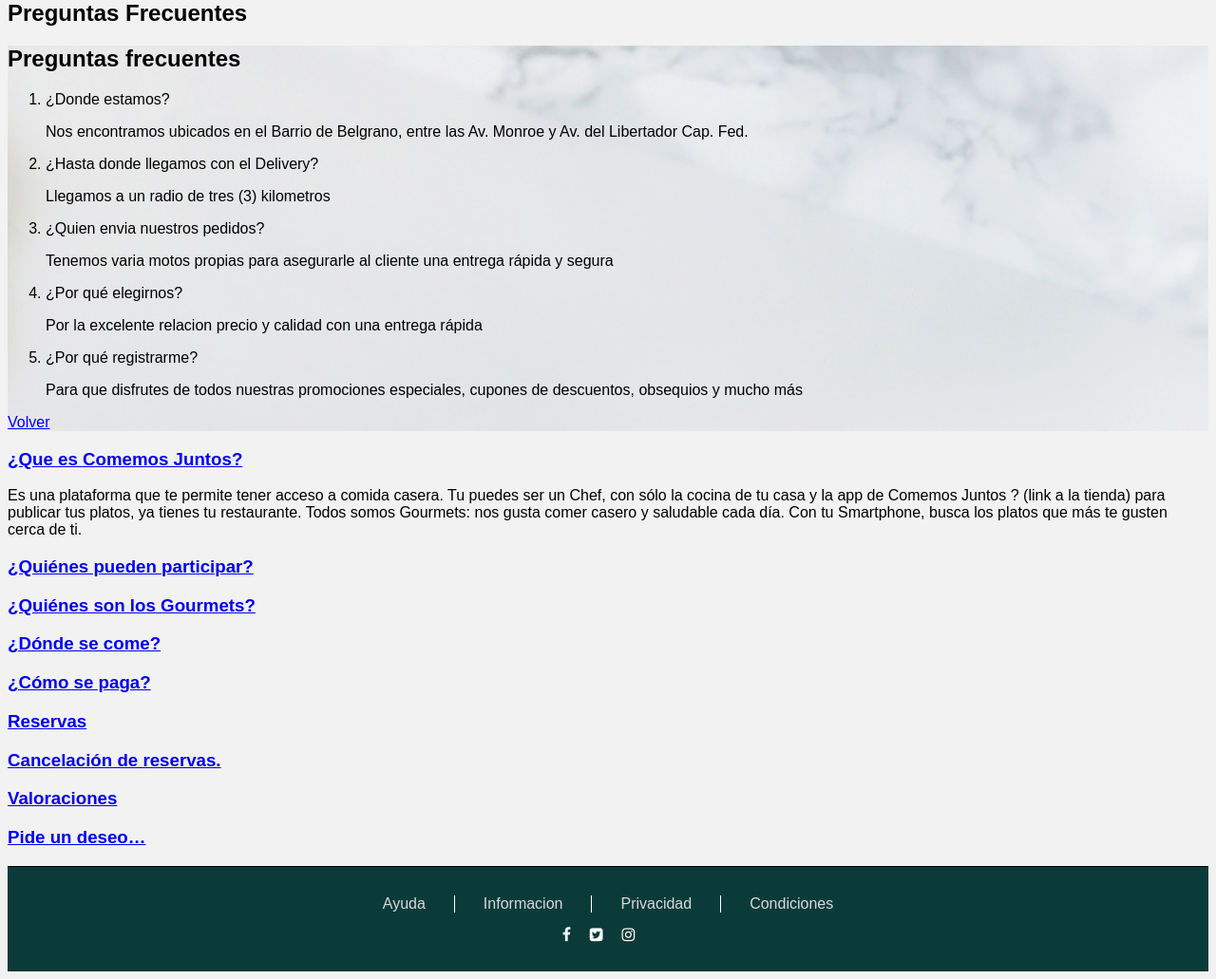
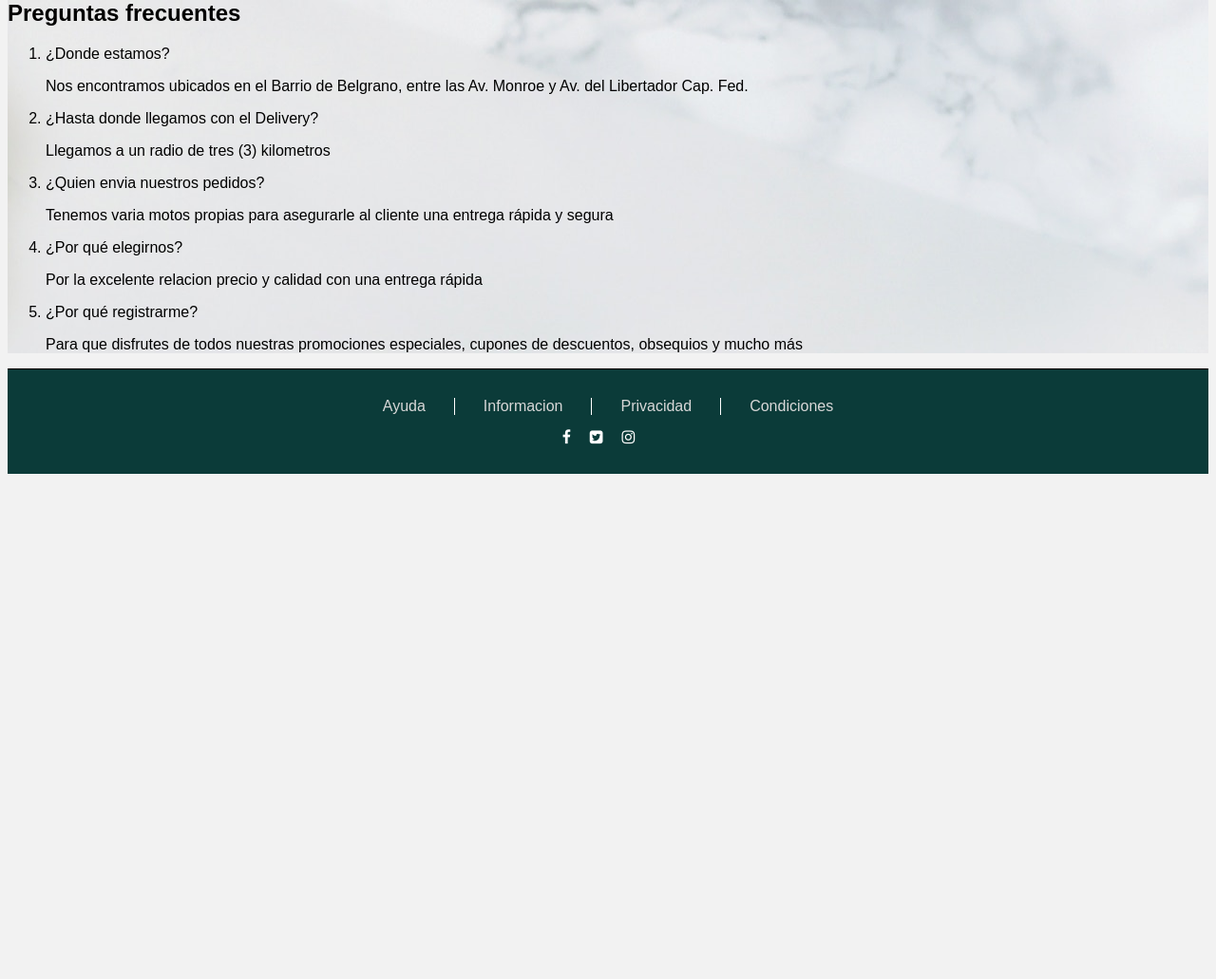
Before and after one commit to Santiago-Deluca/proyecto-integrador, a PHP site: page /faq.php in a window 1280 px wide. Shown: the part 90-1121 px from the top of the page at 95% size. After the commit the page ends 589 px from the top, so only its background shows below. Run offline with PHP 8.4, Linux system fonts and the light colour scheme.

Commit message:
Commit de prueba

```diff
--- a/faq.php
+++ b/faq.php
@@ -14,7 +14,6 @@
     ?>
 
     <section class="cuerpo">
-      <h2> Preguntas Frecuentes</h2>
       <section>
      		<div class="faq">
      			<h2>Preguntas frecuentes</h2>
@@ -30,66 +29,9 @@
        				<li>¿Por qué registrarme?</li>
        				<p>Para que disfrutes de todos nuestras promociones especiales, cupones de descuentos, obsequios y mucho más</p>
        			</ol>
-            <div class="volver">
-              <a href="home.php">Volver</a>
-            </div>
-       		</div>
+          </div>
        	</section>
 
-        <div class="col-lg-8 col-lg-offset-2 col-md-12 col-sm-12 col-xs-12" id="faq">
-          <div class="block">
-            <h3><a href="#" class="default-color no-underline"> ¿Que es Comemos Juntos?</a></h3>
-            <p> Es una plataforma que te permite tener acceso a comida casera.
-          Tu puedes ser un Chef, con sólo la cocina de tu casa y la app de Comemos Juntos ? (link a la tienda) para publicar tus platos, ya tienes tu restaurante.
-          Todos somos Gourmets: nos gusta comer casero y saludable cada día. Con tu Smartphone, busca los platos que más te gusten cerca de ti.</p>
-          </div>
-          <div class="block">
-            <h3><a href="#" class="default-color no-underline"> ¿Quiénes pueden participar?</a></h3>
-            <p style="display: none"> Todos aquellos que quieran compartir sus platos y raciones de comida. Cualquiera con la cocina de su casa y un Smartphone puede hacerlo. Descarga la app (link), regístrate y empieza compartir y vender tu comida. </p>
-          </div>
-          <div class="block">
-              <h3><a href="#" class="default-color no-underline"> ¿Quiénes son los Gourmets? </a></h3>
-              <p style="display: none"> Los Gourmets somos cualquiera que quiere comer algún plato/ración de los Chefs. Tu puedes serlo. Para eso debes descargarte la app. (link) </p>
-          </div>
-
-          <div class="block">
-            <h3><a href="#" class="default-color no-underline"> ¿Dónde se come?</a></h3>
-            <p style="display: none"> Solo es question de ponerse de acuerdo dia , hora y elegir punto de encuentro.</p>
-          </div>
-
-          <div class="block">
-            <h3><a href="#" class="default-color no-underline"> ¿Cómo se paga?</a></h3>
-            <p style="display: none"> Toda la transacción se hace por trueque cada uno acuerda llevar la comida que acordaron previamente.</p>
-          </div>
-
-          <div class="block">
-            <h3><a href="#" class="default-color no-underline"> Reservas</a></h3>
-            <p style="display: none"> El sistema de reservas está pensado para que todos los que participan se comprometan a cumplir la cita. Con el fin de garantizar la mayor fluidez, se deberá aprobar la solicitud de reserva del Gourmet.
-        Se puede cancelar la reserva sin coste alguno siempre que se haga antes de dos horas del encuentro.
-        Gourmet pide al Chef cambios a tu gusto del plato que quieres en el momento de la reserva! Por ejemplo: no añadas sal a la comida!</p>
-          </div>
-
-          <div class="block">
-            <h3><a href="#" class="default-color no-underline"> Cancelación de reservas. </a></h3>
-            <p style="display: none"> Las reservas se pueden cancelar sin coste si se hacen antes de una hora de la cita.
-          Los Gourmets si cancelan dentro de la hora antes de la cita pagan el coste de la reserva. El Chef recibirá el importe total de la reserva si su Gourmet cancela demasiado tarde, y el Gourmet recibirá el importe de vuelta si el Chef cancela dentro de la ultima hora.
-          Si el Chef cancela dentro de la ultima hora antes de la cita le será cobrada una penalización de 1,30€.
-          Todas las reservas canceladas con tiempo, la devolución es inmediata.</p>
-          </div>
-
-          <div class="block">
-            <h3><a href="#" class="default-color no-underline">  Valoraciones </a></h3>
-            <p style="display: none"> Tanto Chefs como Gourmets se valoran mutuamente. Gustoo es 100% colaborativo, tu opinión es muy importante.
-    Es tan fácil como darle al (icono me gusta).
-    Si eres de los que te gusta añadir fotos y comentarios, hazlo, tu comunidad Gustoo te lo agradecerá.</p>
-          </div>
-
-          <div class="block">
-            <h3><a href="#" class="default-color no-underline"> Pide un deseo… </a></h3>
-            <p style="display: none"> Es un campo de búsqueda y tu Aladín particular. Escribe el plato de lo que te apetece comer, Gustoo lo buscará de entre los Chefs cercanos. En caso que no se encuentre lo que te gusta, se mandará una petición de plato a los Chefs de la zona. Así siempre comerás lo que te apetezca.</p>
-          </div>
-        </div>
-      </section>
     <?php
         include ("footer.php");
     ?>
```
Also changed, not shown: faq.html (deleted, +0 -68 lines), home.html (deleted, +0 -83 lines), login.html (deleted, +0 -43 lines), images/amigas_comiendo.jpg (added), images/imagen6.jpg (added), images/personas_comiendo.jpg (added).
